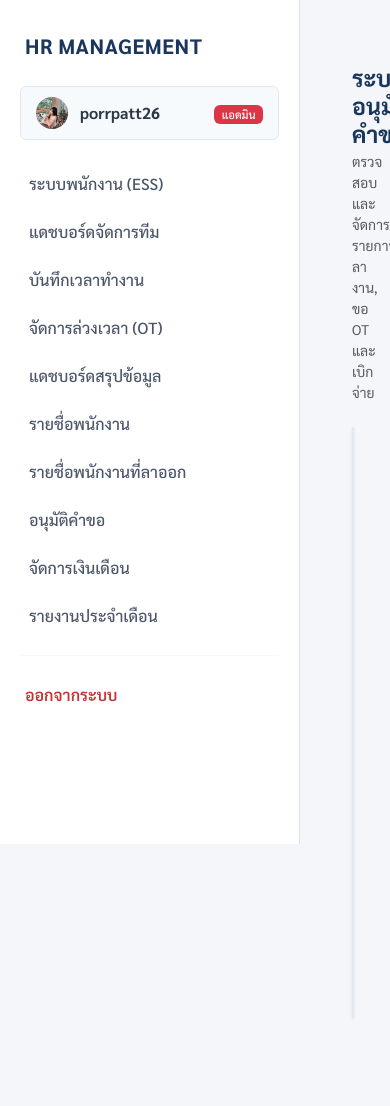
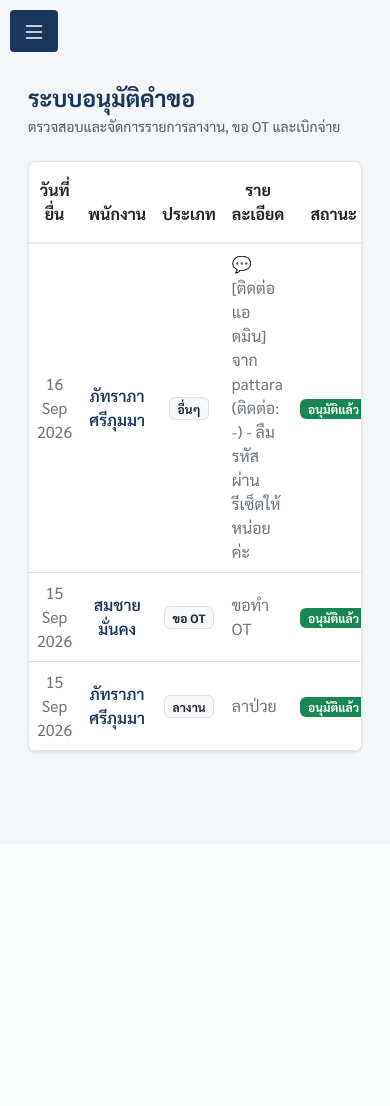
Before and after one commit to phadseuxbswy/employee-project, a Django app: page /approval/ in a window 390 px wide; the page is wider, and only the part inside the window is pictured. After the commit the page ends 754 px from the top of that part, so only its background shows below. Run offline with Django 5.2, Linux system fonts and the light colour scheme; a user stored in the database is signed in; data comes from the database, SQL or seed files in the repository; both versions use the stored data as it was after the commit.

Commit message:
Update report and frontend files

```diff
--- a/myapp/forms.py
+++ b/myapp/forms.py
@@ -9,7 +9,7 @@ class EmployeeForm(forms.ModelForm):
         fields = '__all__'
         exclude = ['employee_id']
         widgets = {
-            # 🔴 หมายเหตุ: ถ้าใน models.py คุณแพทตั้งชื่อฟิลด์วันเกิดว่า "dob" ให้แก้คำว่า 'birth_date' เป็น 'dob' ด้วยนะครับ
+
             'birth_date': forms.DateInput(format='%Y-%m-%d', attrs={'type': 'date', 'class': 'form-control'}),
             'address': forms.Textarea(attrs={'rows': 3, 'class': 'form-control'}),
             'first_name': forms.TextInput(attrs={'class': 'form-control'}),
--- a/myapp/models.py
+++ b/myapp/models.py
@@ -56,7 +56,7 @@ class Employee(models.Model):
     hire_date = models.DateField(null=True, blank=True, verbose_name="วันที่เริ่มทำงาน")
     status = models.CharField(max_length=20, choices=STATUS_CHOICES, default='active', verbose_name="สถานะพนักงาน")
     phone_number = models.CharField(max_length=15, null=True, blank=True, verbose_name="เบอร์โทรศัพท์")
-    email = models.EmailField(blank=True, null=True, verbose_name="อีเมล") # เพิ่มฟิลด์อีเมลรองรับไว้แล้ว
+    email = models.EmailField(blank=True, null=True, verbose_name="อีเมล")
     address = models.TextField(blank=True, null=True, verbose_name="ที่อยู่")
     bank_name = models.CharField(max_length=50, choices=BANK_CHOICES, null=True, blank=True, verbose_name="ชื่อธนาคาร")
     bank_account = models.CharField(max_length=50, null=True, blank=True, verbose_name="เลขบัญชีธนาคาร")
--- a/templates/basetemplate.html
+++ b/templates/basetemplate.html
@@ -7,7 +7,7 @@
     <!-- โหลด Bootstrap 5 -->
     <link href="https://cdn.jsdelivr.net/npm/bootstrap@5.3.0/dist/css/bootstrap.min.css" rel="stylesheet">
 
-    <!-- 🟢 เพิ่มฟอนต์ TH Sarabun จาก Google Fonts ไว้ตรงนี้ -->
+    <!-- เพิ่มฟอนต์ TH Sarabun จาก Google Fonts -->
     <link rel="preconnect" href="https://fonts.googleapis.com">
     <link rel="preconnect" href="https://fonts.gstatic.com" crossorigin>
     <link href="https://fonts.googleapis.com/css2?family=Sarabun:wght@300;400;500;600;700&display=swap" rel="stylesheet">
@@ -16,7 +16,6 @@
         /* 💼 โทนทางการ: พื้นหลังสีเทาอ่อน */
         body {
             background-color: #F4F6F9;
-            /* 🟢 เรียกใช้ฟอนต์ Sarabun และปรับขนาดฟอนต์เริ่มต้น */
             font-family: 'Sarabun', sans-serif;
             font-size: 16px;
         }
@@ -27,18 +26,19 @@
         .sidebar {
             width: 300px;
             height: 100vh;
-            background-color: #FFFFFF; /* เมนูสีขาว */
-            position: fixed; /* ยึดติดขอบซ้าย */
+            background-color: #FFFFFF;
+            position: fixed;
             top: 0;
-            left: 0;
+            left: 0; /* ค่าเริ่มต้นให้แสดงปกติในหน้าจอใหญ่ */
             padding-top: 15px;
             overflow-y: auto;
-            border-right: 1px solid #DEE2E6; /* เส้นขอบบางๆ แบ่งสัดส่วนชัดเจน */
+            border-right: 1px solid #DEE2E6;
+            z-index: 1040; /* ให้อยู่เหนือเนื้อหาหลัก */
+            transition: all 0.3s ease-in-out; /* เพิ่มความสมูทตอนเปิด-ปิด */
         }
 
-        /* ชื่อระบบด้านบน */
         .sidebar-brand {
-            color: #1A365D !important; /* สีกรมท่า */
+            color: #1A365D !important;
             font-weight: 800;
             font-size: 1.3rem;
             text-decoration: none;
@@ -48,7 +48,6 @@
             letter-spacing: 0.5px;
         }
 
-        /* โปรไฟล์ผู้ใช้ */
         .user-profile {
             padding: 10px 15px;
             margin: 0 20px 20px 20px;
@@ -81,7 +80,6 @@
             font-size: 0.9rem;
         }
 
-        /* เมนูต่างๆ */
         .sidebar .nav-link {
             color: #4A5568 !important;
             font-weight: 500;
@@ -93,14 +91,12 @@
             border-left: 4px solid transparent;
         }
 
-        /* เอฟเฟกต์ตอนชี้เมนู (เพิ่มแถบสีน้ำเงินด้านซ้าย) */
         .sidebar .nav-link:hover {
             background-color: #F0F4F8 !important;
             color: #2B6CB0 !important;
             border-left: 4px solid #2B6CB0;
         }
 
-        /* ปุ่มออกจากระบบ */
         .btn-logout {
             background-color: transparent;
             color: #C53030;
@@ -120,25 +116,64 @@
         }
 
         /* -------------------------------------
-            🔴 พื้นที่เนื้อหาหลัก (ดันหลบ Sidebar)
+            🔴 พื้นที่เนื้อหาหลัก
         -------------------------------------- */
         .main-content {
-            margin-left: 300px; /* ดันเนื้อหาไปทางขวาให้พ้นระยะ Sidebar */
+            margin-left: 300px;
             padding: 2.5rem;
             min-height: 100vh;
+            transition: all 0.3s ease-in-out;
+        }
+
+        /* -------------------------------------
+            🔴 ปรับการแสดงผลสำหรับมือถือ (Responsive)
+        -------------------------------------- */
+        @media (max-width: 768px) {
+            .sidebar {
+                left: -300px; /* ซ่อน Sidebar ไปทางซ้าย */
+            }
+            .sidebar.active {
+                left: 0; /* เลื่อน Sidebar ออกมาเมื่อกดปุ่ม */
+            }
+            .main-content {
+                margin-left: 0; /* เมื่อซ่อน Sidebar ให้เนื้อหาหลักขยายเต็มจอ */
+                padding: 1rem; /* ลด padding บนมือถือ */
+                padding-top: 60px; /* เพิ่มพื้นที่ด้านบนหลบปุ่ม 3 ขีด */
+            }
+        }
+
+        /* ตกแต่งปุ่ม 3 ขีด Hamburger Menu */
+        #sidebarToggle {
+            position: fixed;
+            top: 10px;
+            left: 10px;
+            z-index: 1050; /* ให้อยู่บนสุดเสมอ */
+            background-color: #1A365D;
+            color: white;
+            border: none;
+            padding: 8px 12px;
+            border-radius: 4px;
+            cursor: pointer;
         }
 
     </style>
 </head>
 <body>
 
-    <nav class="sidebar">
+    <!-- ปุ่ม 3 ขีด จะแสดงเฉพาะบนหน้าจอขนาดเล็กกว่า 768px (d-md-none ของ Bootstrap) -->
+    <button id="sidebarToggle" class="d-md-none">
+        <svg xmlns="http://www.w3.org/2000/svg" width="24" height="24" fill="currentColor" class="bi bi-list" viewBox="0 0 16 16">
+            <path fill-rule="evenodd" d="M2.5 12a.5.5 0 0 1 .5-.5h10a.5.5 0 0 1 0 1H3a.5.5 0 0 1-.5-.5zm0-4a.5.5 0 0 1 .5-.5h10a.5.5 0 0 1 0 1H3a.5.5 0 0 1-.5-.5zm0-4a.5.5 0 0 1 .5-.5h10a.5.5 0 0 1 0 1H3a.5.5 0 0 1-.5-.5z"/>
+        </svg>
+    </button>
+
+    <!-- กำหนด id="sidebar" ให้กับ nav เพื่อเรียกใช้ใน JavaScript -->
+    <nav id="sidebar" class="sidebar">
 
         <a href="{% url 'index' %}" class="sidebar-brand">
             HR MANAGEMENT
         </a>
 
-        <!-- 🟢 แก้ไขโปรไฟล์ผู้ใช้ตรงนี้ -->
         <a href="{% url 'profile' %}" class="user-profile" style="display: flex; align-items: center; overflow: hidden;">
             {% if current_emp and current_emp.photo %}
                 <img src="{{ current_emp.photo.url }}" class="user-avatar" style="object-fit: cover; padding: 0; flex-shrink: 0;">
@@ -151,7 +186,6 @@
                 {{ user.username }}
             </span>
 
-            <!-- 🟢 ป้ายสถานะถูกดันไปทางขวาสุดด้วย ms-auto -->
             <div class="ms-auto" style="padding-left: 5px;">
                 {% if user.is_superuser %}
                     <span class="badge bg-danger" style="font-size: 0.7rem; font-weight: 500;">แอดมิน</span>
@@ -236,11 +270,39 @@
         </form>
     </nav>
 
-    <main class="main-content">
+    <!-- กำหนด id="main-content" เผื่อต้องขยับตามเวลาเปิด Sidebar -->
+    <main id="main-content" class="main-content">
         {% block content %}
         {% endblock %}
     </main>
 
     <script src="https://cdn.jsdelivr.net/npm/bootstrap@5.3.0/dist/js/bootstrap.bundle.min.js"></script>
+
+    <!-- Script สำหรับควบคุมการเปิด-ปิด Sidebar -->
+    <script>
+        document.addEventListener('DOMContentLoaded', function() {
+            const sidebarToggle = document.getElementById('sidebarToggle');
+            const sidebar = document.getElementById('sidebar');
+
+            if (sidebarToggle && sidebar) {
+                sidebarToggle.addEventListener('click', function(e) {
+                    e.preventDefault(); // ป้องกันพฤติกรรมพื้นฐานของปุ่ม
+                    sidebar.classList.toggle('active');
+                });
+
+                // เสริม: กดพื้นที่ว่างๆ บนมือถือ ให้ Sidebar พับเก็บเองอัตโนมัติ
+                document.addEventListener('click', function(event) {
+                    const isClickInsideSidebar = sidebar.contains(event.target);
+                    const isClickOnToggle = sidebarToggle.contains(event.target);
+
+                    if (!isClickInsideSidebar && !isClickOnToggle && window.innerWidth <= 768) {
+                        if (sidebar.classList.contains('active')) {
+                            sidebar.classList.remove('active');
+                        }
+                    }
+                });
+            }
+        });
+    </script>
 </body>
 </html>
```
Also changed, not shown: db.sqlite3.
